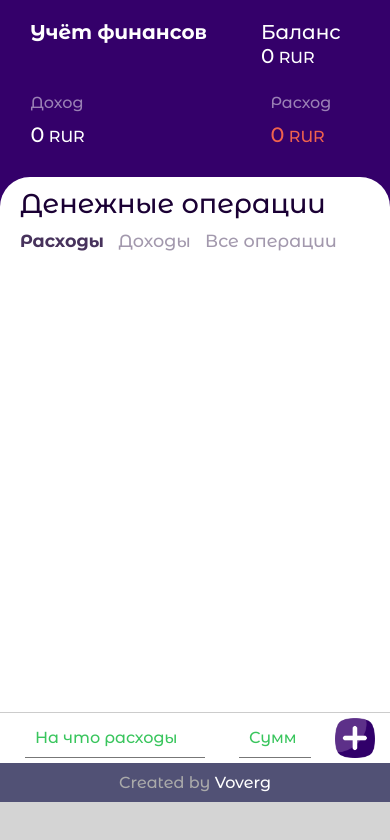
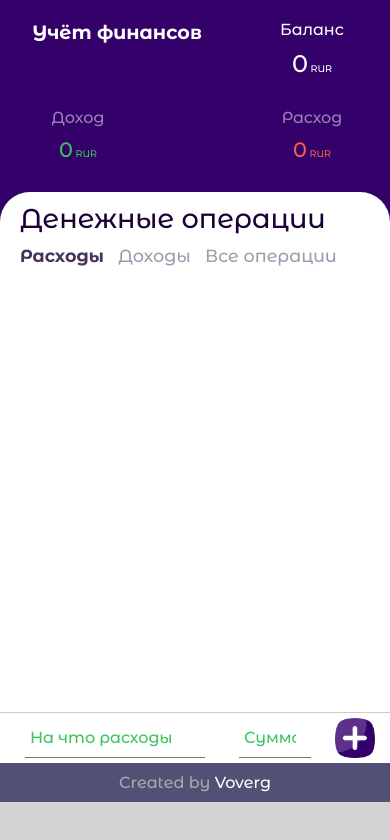
Before and after one commit to voverg/budget, a plain HTML site: page src/index.html in a window 390 px wide. Drawn offline with Linux system fonts and the light colour scheme.

Commit message:
Created a chart functionality

```diff
--- a/src/css/style.css
+++ b/src/css/style.css
@@ -2,6 +2,7 @@
     margin: 0;
     padding: 0;
     font-family: 'Montserrat Alternates', sans-serif;
+    font-size: 16px;
     list-style: none;
     text-decoration: none;
     box-sizing: border-box;
@@ -11,7 +12,7 @@ body {
 }
 
 small {
-    font-size: 1rem;
+    font-size: 0.6rem;
 }
 
 .container {
@@ -32,20 +33,34 @@ small {
 .app-title {
     display: flex;
     justify-content: space-between;
-    padding: 20px 30px 0;
+    padding: 20px 0;
+}
+h1 {
+    flex-basis: 60%;
+    font-size: 1.7rem;
+    text-align: center;
 }
 .balance {
-    flex-basis: 30%;
+    flex-basis: 40%;
+    display: flex;
+    flex-direction: column;
+    align-items: center;
+    font-size: 1.5rem;
+}
+.balance__value {
+    padding-top: 10px;
     font-size: 1.5rem;
 }
 .account {
     display: flex;
-    justify-content: space-around;
-    margin: 25px auto 0;
-    padding-left: 30px;
+    justify-content: space-between;
+    margin: 10px auto 0;
     text-align: left;
 }
 .income, .chart, .outcome{
+    display: flex;
+    flex-direction: column;
+    align-items: center;
     width: 33%;
 }
 .income__title, .outcome__title {
@@ -54,6 +69,9 @@ small {
 .income__total, .outcome__total{
     padding-top: 10px;
     font-size: 1.3rem;
+}
+.income__total {
+    color: #39C55DFF;
 }
 .outcome__total{
     color: #f0624d;
@@ -124,6 +142,7 @@ li {
 }
 .li__expense .entry {
     color: #f0624d;
+    font-weight: normal;
 }
 .edit {
     background: url('../img/edit.png') no-repeat;
@@ -203,6 +222,27 @@ div.input input::placeholder {
         width: 100%;
     }
     h1, .balance {
-        font-size: 20px;
+        font-size: 1.2rem;
+    }
+/*    .balance {
+        flex-basis: 35%;
+    }*/
+    .chart {
+    width: 20%;
+    }
+    .income, .outcome{
+        width: 40%;
+    }
+    div.input input {
+        padding-left: 5px;
     }
 }
+
+@media (max-width: 350px) {
+    * {
+        font-size: 12px;
+    }
+    div.input input {
+        padding: 0;
+    }
+}
--- a/src/index.html
+++ b/src/index.html
@@ -84,7 +84,7 @@
 </div>
 
 
+    <script src="js/chart.js"></script>
     <script src="js/app.js"></script>
-    <script src="js/chart.js"></script>
 </body>
 </html>
--- a/src/js/app.js
+++ b/src/js/app.js
@@ -25,6 +25,19 @@ let entryList = [];
 let balance = 0, income = 0, outcome = 0;
 const del = 'delete', edit = 'edit';
 
+// Set data to lacal storage
+function setDataToLocalStorage () {
+    localStorage.setItem('entryList', JSON.stringify(entryList));
+}
+// Get data from local storage
+let data = localStorage.getItem('entryList');
+if (data) {
+    entryList = JSON.parse(data);
+} else {
+    entryList = [];
+}
+updateUI();
+
 // --------------- Functions ----------------------------
 function updateUI() {
     income = calculateTotal('income', entryList);
@@ -45,6 +58,9 @@ function updateUI() {
         }
         showEntry(all_ul, entry.type, entry.title, entry.amount, index);
     })
+
+    updateChart(income, outcome);
+    setDataToLocalStorage();
 }
 
 function showEntry(list, type, title, amount, id) {
@@ -77,6 +93,7 @@ function calculateBalance(income, outcome) {
     return income - outcome;
 }
 
+// Clear inputs after added notes
 function clearInputs( inputs ) {
     inputs.forEach(input => {
         input.value = '';
@@ -125,6 +142,7 @@ allBtn.addEventListener('click', function() {
     active(allBtn);
     inactive( [expenseBtn, incomeBtn] );
 })
+
 // Add notes
 incomeAddBtn.addEventListener('click', function() {
     this.parentNode.firstElementChild.focus()
--- a/src/js/chart.js
+++ b/src/js/chart.js
@@ -0,0 +1,28 @@
+// Select the chart html element
+const chartElem = document.querySelector('.chart');
+// Create a canvas element
+const canvas = document.createElement('canvas');
+canvas.width = 50;
+canvas.height = 50;
+
+chartElem.appendChild(canvas);
+
+const ctx = canvas.getContext('2d'); // Get context of canvas
+ctx.lineWidth = 8; // Change the line width
+const r = 20; // Circle radius
+
+function drawCircle(color, ratio, anticlockwise) {
+    ctx.strokeStyle = color;
+    ctx.beginPath();
+    ctx.arc(canvas.width/2, canvas.height/2, r, 0, ratio * 2 * Math.PI, anticlockwise);
+    ctx.stroke();
+}
+
+function updateChart(income, outcome) {
+    ctx.clearRect(0, 0, canvas.width, canvas.height);
+
+    let ratio = income / (income + outcome);
+
+    drawCircle('#39C55DFF', - ratio, true);
+    drawCircle('#f0624d', 1 - ratio, false);
+}
```
